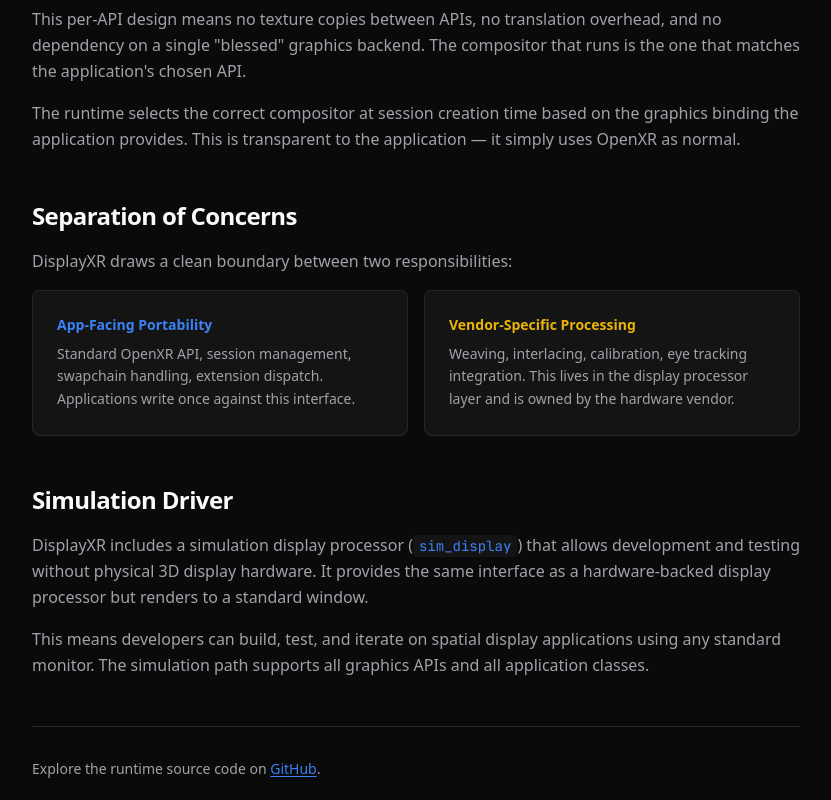
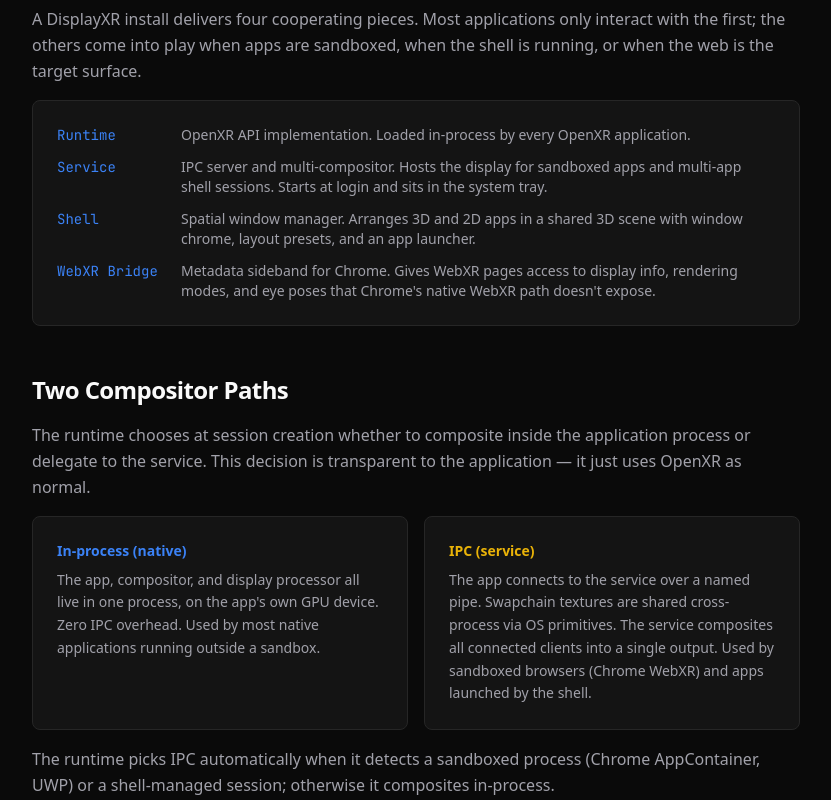
Before and after one commit to DisplayXR/displayxr-website, a Next.js app: page /architecture in a window 1280 px wide. Shown: the part 1620-2420 px from the top of the page, without its empty margins (56-887 px from the left). Built offline with nearby package versions, Linux system fonts and the light colour scheme.

Commit message:
Architecture: add Shipping Components and Two Compositor Paths sections
Explains the four-piece install (Runtime, Service, Shell, WebXR Bridge)
and the in-process vs IPC compositor split, with a link to the deeper
runtime doc.

Co-Authored-By: Claude Opus 4.7 (1M context) <noreply@anthropic.com>

```diff
--- a/app/architecture/page.tsx
+++ b/app/architecture/page.tsx
@@ -134,6 +134,92 @@ export default function ArchitecturePage() {
           </div>
         </section>
 
+        {/* Shipping Components */}
+        <section>
+          <h2 className="text-2xl font-semibold tracking-tight text-text-primary mb-4">
+            Shipping Components
+          </h2>
+          <p className="text-text-secondary leading-relaxed mb-4">
+            A DisplayXR install delivers four cooperating pieces. Most
+            applications only interact with the first; the others come into play
+            when apps are sandboxed, when the shell is running, or when the web
+            is the target surface.
+          </p>
+          <div className="bg-surface border border-border rounded-lg p-6 space-y-3">
+            <div className="flex items-start gap-3">
+              <span className="text-accent font-mono text-sm shrink-0 w-28">Runtime</span>
+              <span className="text-text-secondary text-sm">
+                OpenXR API implementation. Loaded in-process by every OpenXR
+                application.
+              </span>
+            </div>
+            <div className="flex items-start gap-3">
+              <span className="text-accent font-mono text-sm shrink-0 w-28">Service</span>
+              <span className="text-text-secondary text-sm">
+                IPC server and multi-compositor. Hosts the display for sandboxed
+                apps and multi-app shell sessions. Starts at login and sits in
+                the system tray.
+              </span>
+            </div>
+            <div className="flex items-start gap-3">
+              <span className="text-accent font-mono text-sm shrink-0 w-28">Shell</span>
+              <span className="text-text-secondary text-sm">
+                Spatial window manager. Arranges 3D and 2D apps in a shared 3D
+                scene with window chrome, layout presets, and an app launcher.
+              </span>
+            </div>
+            <div className="flex items-start gap-3">
+              <span className="text-accent font-mono text-sm shrink-0 w-28">WebXR&nbsp;Bridge</span>
+              <span className="text-text-secondary text-sm">
+                Metadata sideband for Chrome. Gives WebXR pages access to
+                display info, rendering modes, and eye poses that Chrome&apos;s
+                native WebXR path doesn&apos;t expose.
+              </span>
+            </div>
+          </div>
+        </section>
+
+        {/* Two Compositor Paths */}
+        <section>
+          <h2 className="text-2xl font-semibold tracking-tight text-text-primary mb-4">
+            Two Compositor Paths
+          </h2>
+          <p className="text-text-secondary leading-relaxed mb-4">
+            The runtime chooses at session creation whether to composite inside
+            the application process or delegate to the service. This decision is
+            transparent to the application — it just uses OpenXR as normal.
+          </p>
+          <div className="grid grid-cols-1 md:grid-cols-2 gap-4">
+            <div className="bg-surface border border-border rounded-lg p-6">
+              <h3 className="text-sm font-semibold text-accent mb-2">
+                In-process (native)
+              </h3>
+              <p className="text-sm text-text-secondary leading-relaxed">
+                The app, compositor, and display processor all live in one
+                process, on the app&apos;s own GPU device. Zero IPC overhead.
+                Used by most native applications running outside a sandbox.
+              </p>
+            </div>
+            <div className="bg-surface border border-border rounded-lg p-6">
+              <h3 className="text-sm font-semibold text-warning mb-2">
+                IPC (service)
+              </h3>
+              <p className="text-sm text-text-secondary leading-relaxed">
+                The app connects to the service over a named pipe. Swapchain
+                textures are shared cross-process via OS primitives. The service
+                composites all connected clients into a single output. Used by
+                sandboxed browsers (Chrome WebXR) and apps launched by the
+                shell.
+              </p>
+            </div>
+          </div>
+          <p className="text-text-secondary leading-relaxed mt-4">
+            The runtime picks IPC automatically when it detects a sandboxed
+            process (Chrome AppContainer, UWP) or a shell-managed session;
+            otherwise it composites in-process.
+          </p>
+        </section>
+
         {/* Per-Graphics-API Design */}
         <section>
           <h2 className="text-2xl font-semibold tracking-tight text-text-primary mb-4">
@@ -206,9 +292,21 @@ export default function ArchitecturePage() {
         </section>
 
         {/* Source link */}
-        <div className="pt-8 border-t border-border">
+        <div className="pt-8 border-t border-border space-y-2">
           <p className="text-sm text-text-secondary">
-            Explore the runtime source code on{" "}
+            For a deeper look at the in-process vs service compositor split, see{" "}
+            <a
+              href={`${REPO_URLS.runtime}/blob/main/docs/architecture/in-process-vs-service.md`}
+              target="_blank"
+              rel="noopener noreferrer"
+              className="text-accent hover:text-accent-hover underline underline-offset-2"
+            >
+              in-process-vs-service.md
+            </a>
+            {" "}in the runtime repo.
+          </p>
+          <p className="text-sm text-text-secondary">
+            Explore the full runtime source code on{" "}
             <a
               href={REPO_URLS.runtime}
               target="_blank"
```
